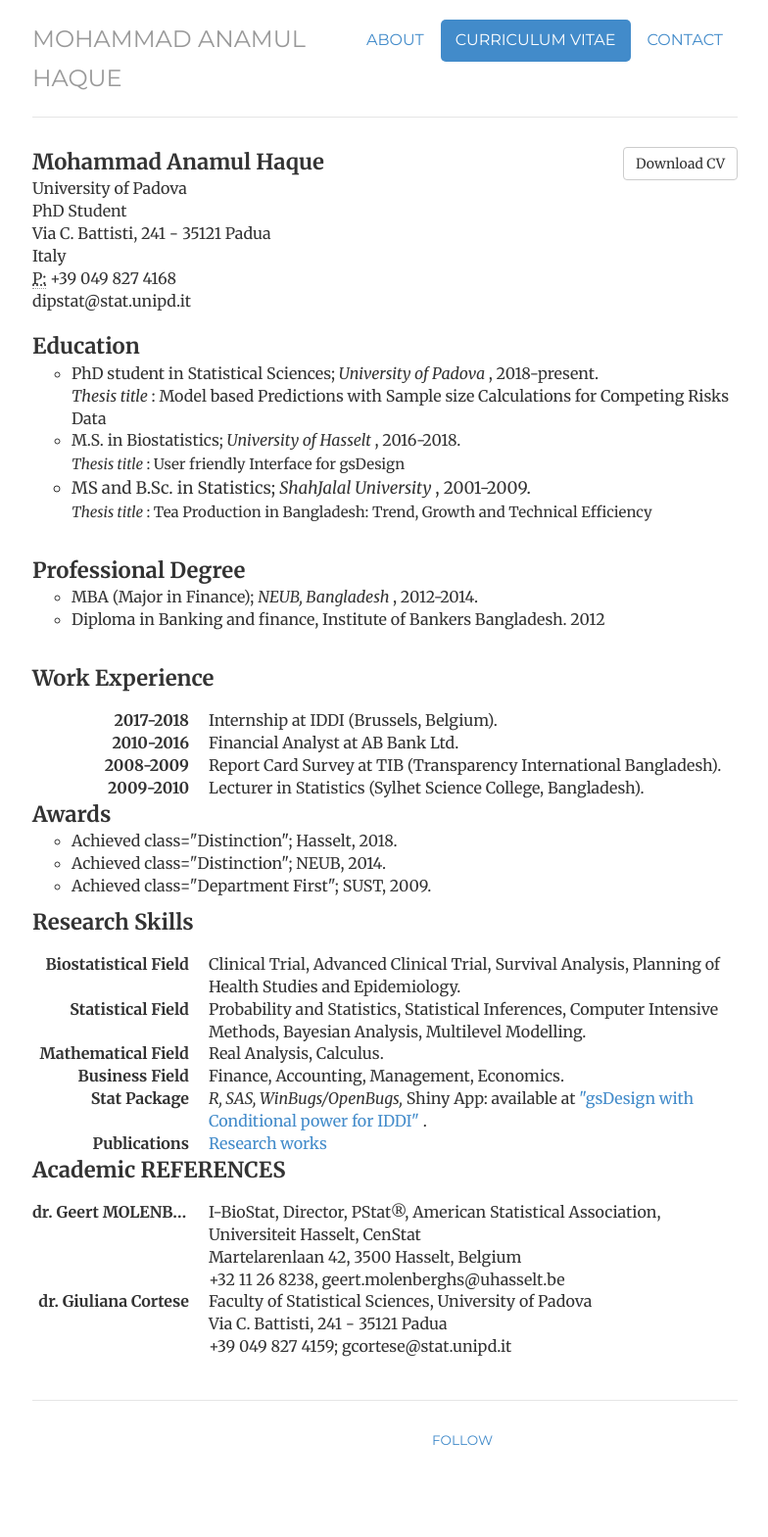
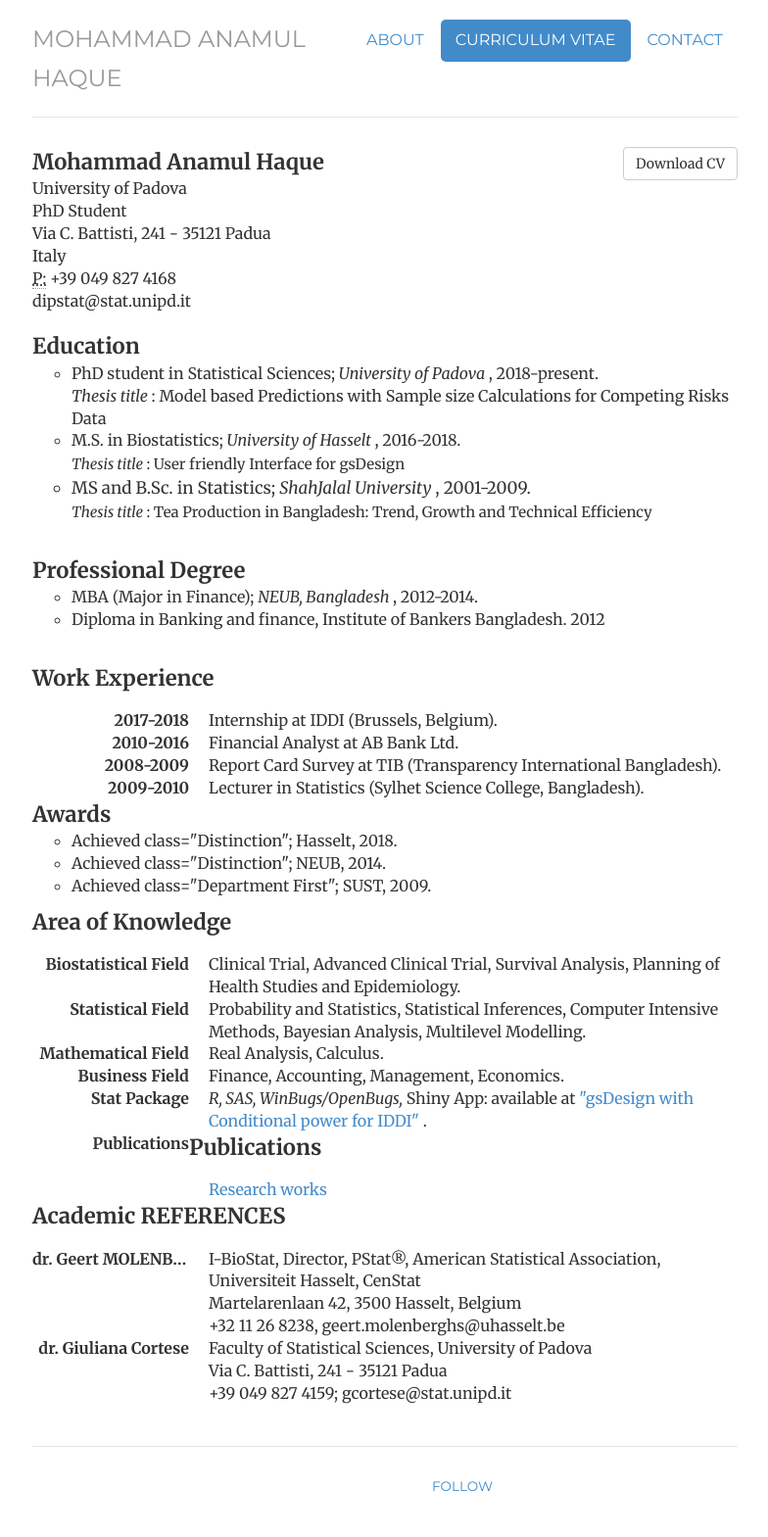
Before and after one commit to haquemdanamul/haquemdanamul, a Jekyll site: the page built from resume/index.html, in a window 1280 px wide. Shown: the whole page at 98% size, without its empty margins (247-1031 px from the left). Built offline with Jekyll 4.4.1, drawn with Linux system fonts in a browser that asks for light colours; nearby versions of some CDN libraries; library files that are not in the unit come from our copies; before the commit the page ends 1522 px from its top, so only the background shows below that.

Commit message:
Update index.html

```diff
--- a/resume/index.html
+++ b/resume/index.html
@@ -60,7 +60,7 @@ description: Contact information for Mohammad Anamul Haque, a Statistician, Bios
 <li> Achieved class="Department First"; SUST, 2009. </li>
 </ul>
 
-<b style="font-size:22px"> Research Skills </b>
+<b style="font-size:22px"> Area of Knowledge </b>
 <dl class="dl-horizontal">
 	<dt>Biostatistical Field </dt>
 <dd>Clinical Trial, Advanced Clinical Trial, Survival Analysis, Planning of Health Studies and Epidemiology.</dd>
@@ -72,11 +72,16 @@ description: Contact information for Mohammad Anamul Haque, a Statistician, Bios
 <dd>Finance, Accounting, Management, Economics.</dd>
 	<dt>Stat Package</dt>
 <dd><i> R,  SAS, WinBugs/OpenBugs,</i> Shiny App: available at <a href="https://haquemdanamul.shinyapps.io/update_session/">"gsDesign with Conditional power for IDDI" </a>.
- <dt>Publications</dt>
-<dd> <a href="follow">Research works</a>
+
 	</dd>
 	</d1>
+<b style="font-size:22px"> Publications </b>
 
+<dt>Publications</dt>
+<dl class="dl-horizontal">
+<dd> <a href="https://www.researchgate.net/profile/Mohammad_Anamul_Haque">Research works</a>
+	</dd>
+	</d1>
 
 <b style="font-size:22px"> Academic REFERENCES </b>
 <dl class="dl-horizontal">
```
